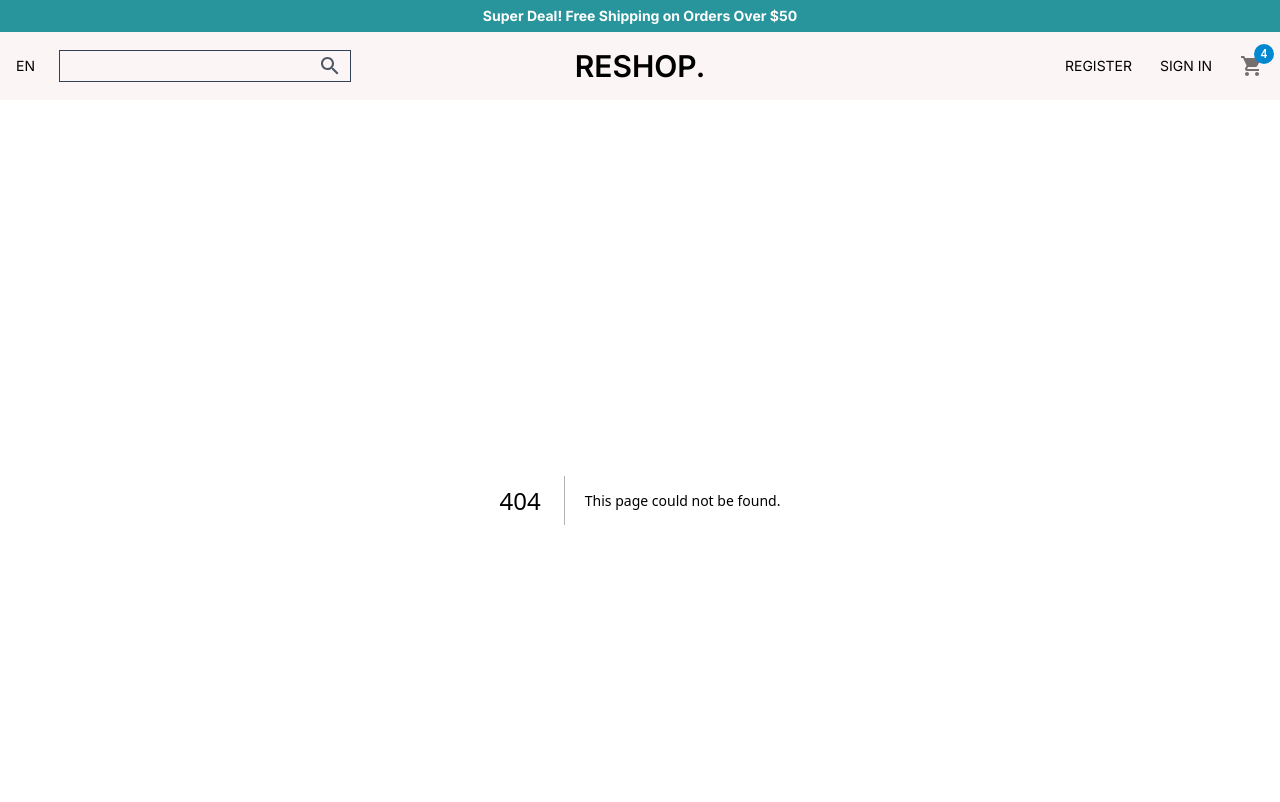
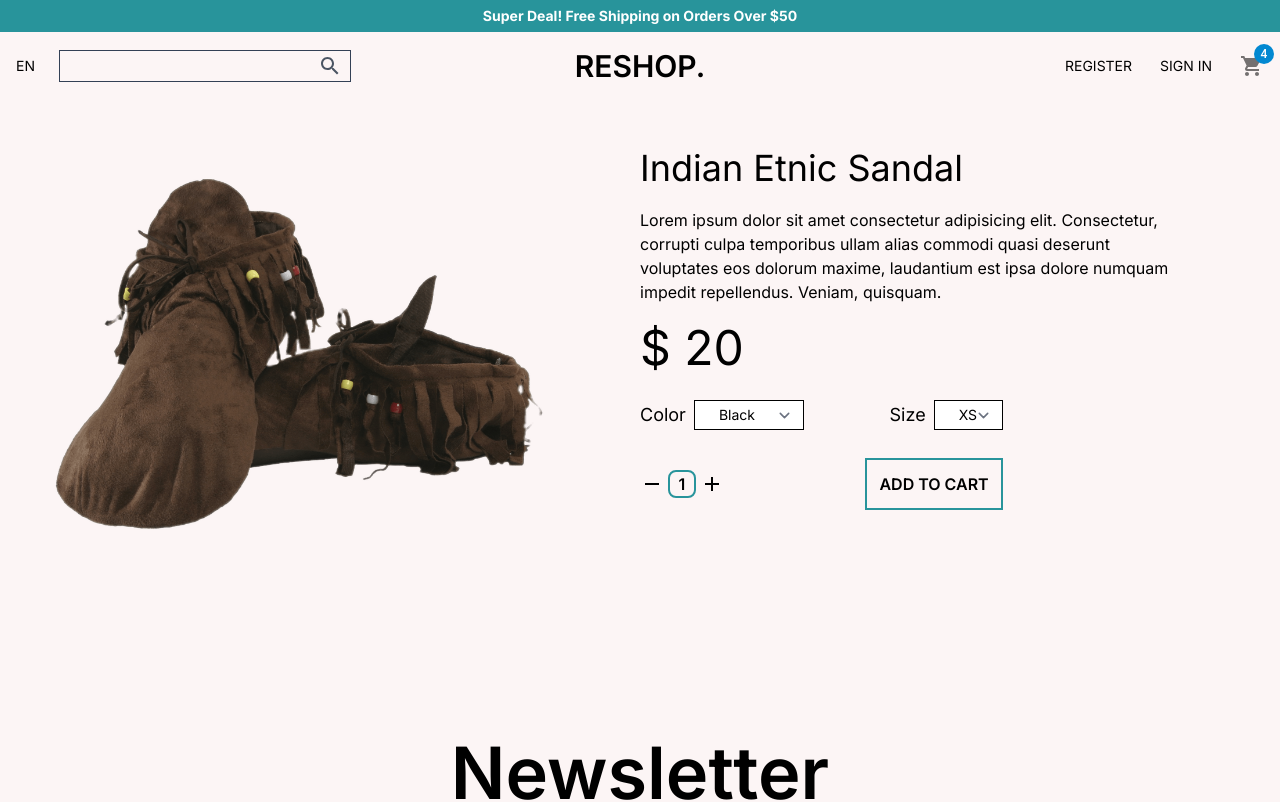
Before and after one commit to refaldy04/ecommerce-with-stripe, a Next.js app: page /product in a window 1280 px wide. Before the commit this address had no page. Shown: the top 802 px of the page. Built offline with nearby package versions, Linux system fonts and the light colour scheme.

Commit message:
feat: product page

```diff
--- /dev/null
+++ b/app/product/page.tsx
@@ -0,0 +1,77 @@
+import React from "react";
+import NewsLetter from "../components/NewsLetter";
+import Footer from "../components/Footer";
+import Image from "next/image";
+import RemoveIcon from "@mui/icons-material/Remove";
+import AddIcon from "@mui/icons-material/Add";
+
+const Product = () => {
+  return (
+    <div className="bg-[#fcf5f5]">
+      <div className="p-12 flex">
+        <div className="flex-1">
+          <Image
+            src="/images/etnic.png"
+            alt="product-image"
+            width={500}
+            height={500}
+          />
+        </div>
+        <div className="flex-1 px-12">
+          <h1 className="text-4xl">Indian Etnic Sandal</h1>
+          <p className="my-5">
+            Lorem ipsum dolor sit amet consectetur adipisicing elit.
+            Consectetur, corrupti culpa temporibus ullam alias commodi quasi
+            deserunt voluptates eos dolorum maxime, laudantium est ipsa dolore
+            numquam impedit repellendus. Veniam, quisquam.
+          </p>
+          <span className="text-5xl">$ 20</span>
+          <div className="w-2/3 flex justify-between my-7">
+            <div className="flex items-center gap-2">
+              <span className="text-lg">Color</span>
+              <select
+                name=""
+                id=""
+                className="border-black ring-transparent focus:ring-0 focus:border-black text-sm px-6 py-1"
+              >
+                <option value="">Black</option>
+                <option value="">Darkblue</option>
+                <option value="">Gray</option>
+              </select>
+            </div>
+            <div className="flex items-center gap-2">
+              <span className="text-lg">Size</span>
+              <select
+                name=""
+                id=""
+                className="border-black ring-transparent focus:ring-0 focus:border-black text-sm px-6 py-1"
+              >
+                <option value="">XS</option>
+                <option value="">S</option>
+                <option value="">M</option>
+                <option value="">L</option>
+                <option value="">XL</option>
+              </select>
+            </div>
+          </div>
+          <div className="flex w-2/3 items-center justify-between">
+            <div className="flex items-center font-semibold">
+              <RemoveIcon />
+              <span className="w-7 h-7 rounded-lg border-2 border-[#28949B] flex justify-center items-center mx-1">
+                1
+              </span>
+              <AddIcon />
+            </div>
+            <button className="border-2 border-[#28949B] p-3 font-semibold hover:bg-[#e8f9fa]">
+              ADD TO CART
+            </button>
+          </div>
+        </div>
+      </div>
+      <NewsLetter />
+      <Footer />
+    </div>
+  );
+};
+
+export default Product;
```
Also changed, not shown: tsconfig.json (+7 -1 lines).
